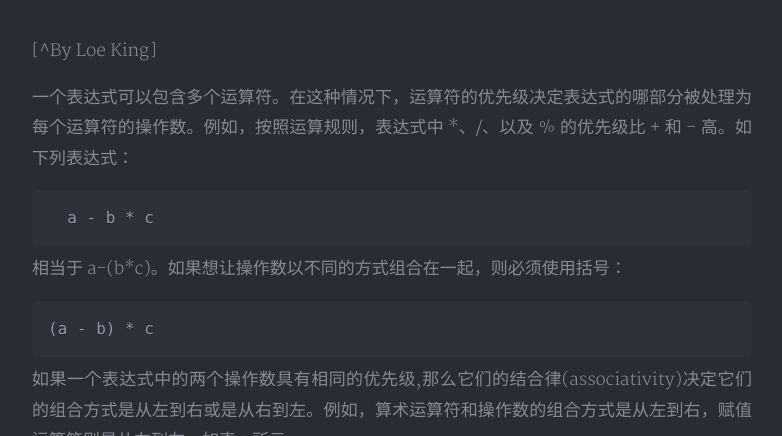
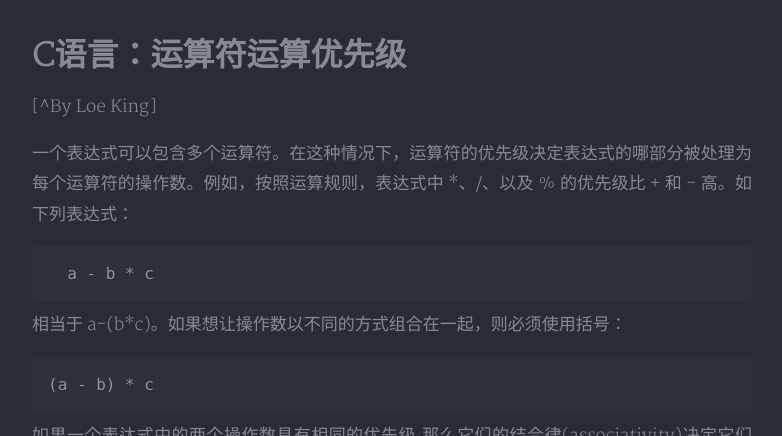
Before and after one commit to witeaa/homepage-src, a Jekyll site: the page built from _posts/2022-10-19-C语言：运算符运算优先级.md, in a window 1280 px wide and 900 px high, cut to the strip 464-900 px from the top of the window. Shown: the whole strip, without its empty margins (248-1030 px from the left). Built offline with Jekyll 4.4.1, drawn with Linux system fonts in a browser that asks for light colours; nearby versions of some CDN libraries; Markdown is read by kramdown in place of the engine named in the settings; comment, search, counter and statistics services are not loaded; a style sheet for code colours, icons or effects is not loaded.

Commit message:
Update 2022-10-19-C语言：运算符运算优先级.md

```diff
--- a/_posts/2022-10-19-C语言：运算符运算优先级.md
+++ b/_posts/2022-10-19-C语言：运算符运算优先级.md
@@ -7,9 +7,9 @@ categories: C/C++
 tags: C/C++
 ---
 
+#C语言：运算符运算优先级
+
 [^By  Loe King]
-
-[^By  Loe King]: 本文作者
 
 一个表达式可以包含多个运算符。在这种情况下，运算符的优先级决定表达式的哪部分被处理为每个运算符的操作数。例如，按照运算规则，表达式中 \*、/、以及 % 的优先级比 + 和 - 高。如下列表达式：
 
```
